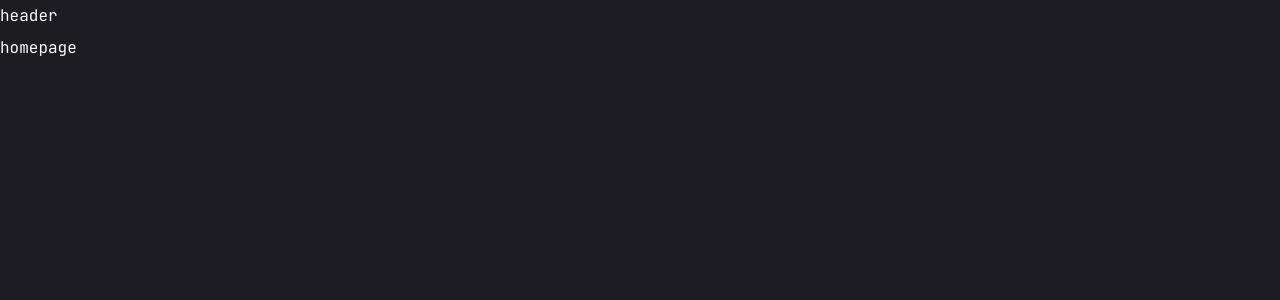
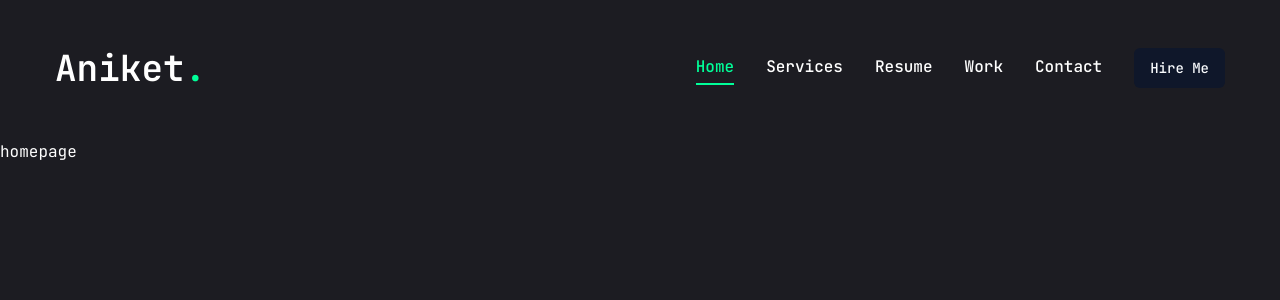
Before and after one commit to aniketbumbc/nextjs-portfolio, a Next.js app: page / in a window 1280 px wide. Shown: the top 300 px of the page. Built offline with nearby package versions, Linux system fonts and the light colour scheme.

Commit message:
Added navigation for mobile and desktop

```diff
--- a/components/ui/web-components/Header.jsx
+++ b/components/ui/web-components/Header.jsx
@@ -1,5 +1,33 @@
+import Link from 'next/link';
+import { Button } from '../button';
+import Nav from './Nav';
+
 const Header = () => {
-  return <header>header</header>;
+  return (
+    <header className='py-8 xl:py-12 text-white'>
+      {/* Logo*/}
+      <div className='container mx-auto flex justify-between items-center'>
+        <Link href='/'>
+          <h1 className='text-4xl font-semibold'>
+            Aniket<span className='text-accent'>.</span>
+          </h1>
+        </Link>
+        {/*
+          Desktop nav & hire me button
+        */}
+        <div className='hidden xl:flex items-center gap-8'>
+          <Nav />
+          <Link href='/contact'>
+            <Button>Hire Me</Button>
+          </Link>
+        </div>
+
+        {/* Mobile Nav */}
+
+        <div className='xl:hidden'>Mobile Nav</div>
+      </div>
+    </header>
+  );
 };
 
 export default Header;
--- /dev/null
+++ b/components/ui/web-components/Nav.jsx
@@ -0,0 +1,53 @@
+'use client';
+import Link from 'next/link';
+import { usePathname } from 'next/navigation';
+
+const links = [
+  {
+    name: 'home',
+    path: '/',
+  },
+  {
+    name: 'services',
+    path: '/services',
+  },
+
+  {
+    name: 'resume',
+    path: '/resume',
+  },
+
+  {
+    name: 'work',
+    path: '/work',
+  },
+
+  {
+    name: 'contact',
+    path: '/contact',
+  },
+];
+
+const Nav = () => {
+  const pathName = usePathname();
+
+  return (
+    <nav className='flex gap-8'>
+      {links.map((link, index) => {
+        return (
+          <Link
+            href={link.path}
+            key={index}
+            className={`${
+              link.path === pathName && 'text-accent border-b-2 border-accent'
+            } capitalize font-medium hover:text-accent transition-all `}
+          >
+            {link.name}
+          </Link>
+        );
+      })}
+    </nav>
+  );
+};
+
+export default Nav;
```
